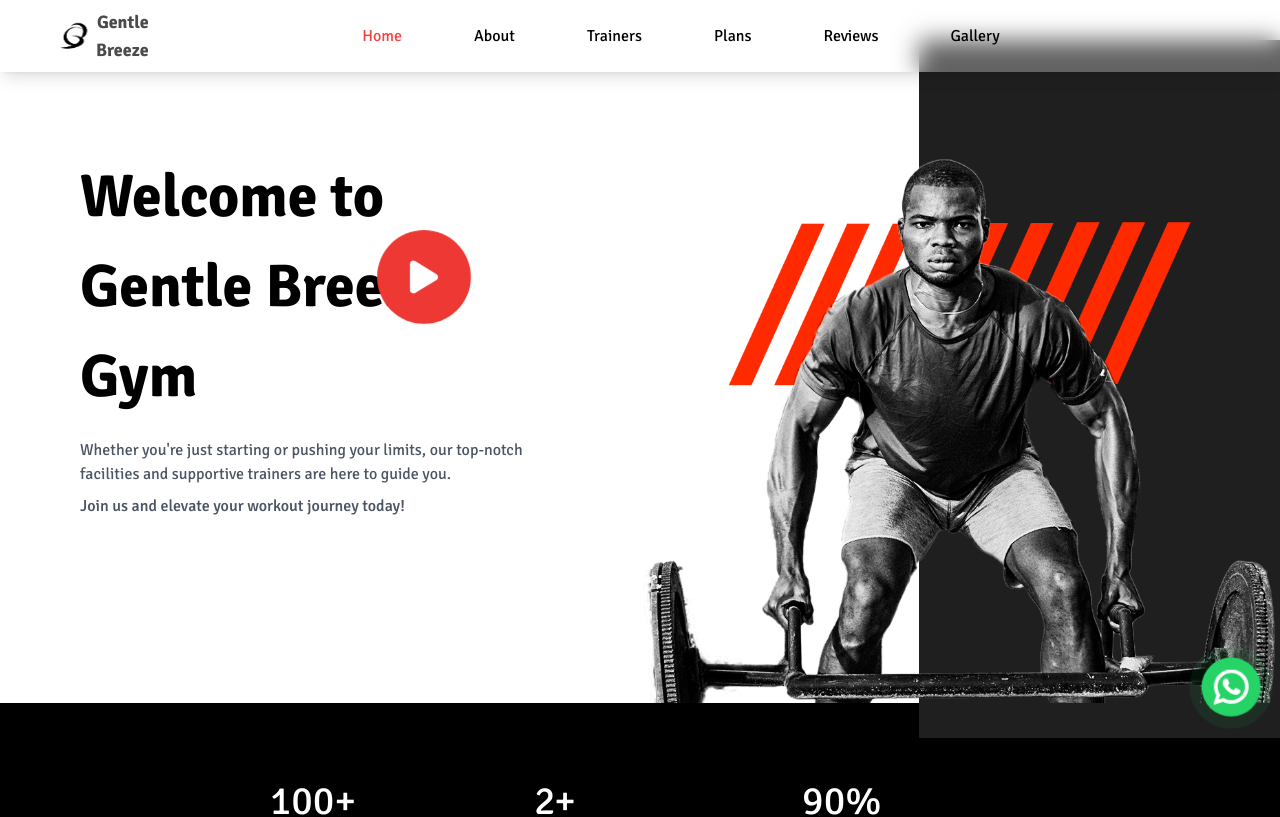
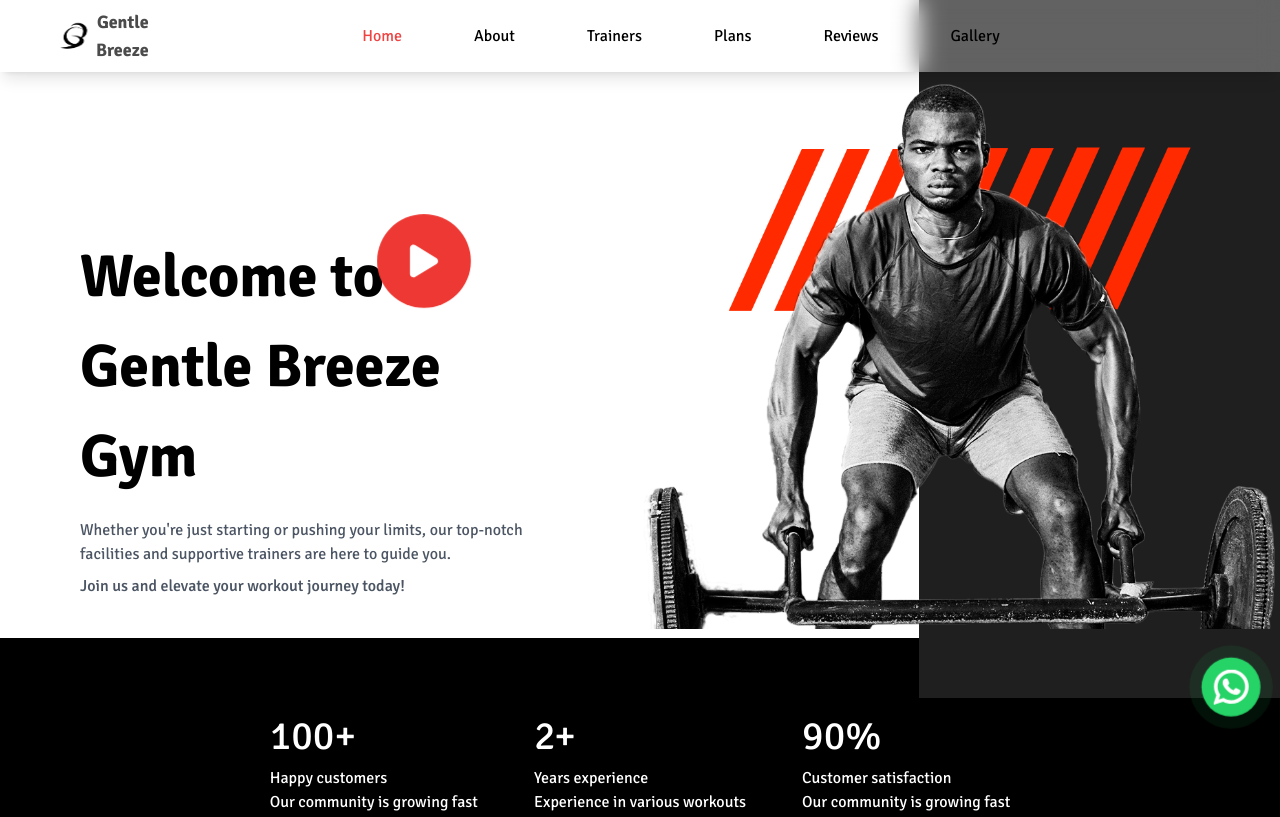
Before and after one commit to abupraise/GentleBreeze, a React (Vite) app: page / in a window 1280 px wide. Shown: the top 817 px of the page. Built offline with nearby package versions, Linux system fonts and the light colour scheme.

Commit message:
"Update Hero component styles and layout"

```diff
--- a/src/components/Hero.jsx
+++ b/src/components/Hero.jsx
@@ -59,7 +59,7 @@ const Hero = () => {
           variants={itemVariants}
         >
           <motion.div
-            className="text-[40px] md:text-[60px] pt-32 md:pt-28"
+            className="text-[40px] md:text-[60px] pt-32 md:pt-48"
             variants={itemVariants}
           >
             <h1 className="font-bold">Welcome to</h1>
@@ -72,7 +72,7 @@ const Hero = () => {
           >
             <motion.button
               onClick={openModal}
-              className="absolute top-[25%] left-[30%] transform -translate-x-1/2 -translate-y-1/2 text-white w-20 h-20 hidden md:flex items-center justify-center rounded-full z-10 md:w-16 md:h-16 lg:w-20 lg:h-20"
+              className="text-white w-16 h-16 flex items-center justify-center rounded-full z-5"
               style={{ backgroundColor: "#ED3833" }}
               whileHover={{ scale: 1.1 }}
               animate={{
@@ -100,7 +100,7 @@ const Hero = () => {
         </motion.div>
 
         <motion.div
-          className="relative flex justify-center items-center md:mt-10"
+          className="relative flex justify-center items-center"
           variants={itemVariants}
         >
           <motion.div
@@ -115,7 +115,7 @@ const Hero = () => {
             animate={{ scale: 1, opacity: 1 }}
             transition={{ duration: 0.8 }}
           >
-            <img src={Man} alt="image" className="md:mt-[2.75rem]"/>
+            <img src={Man} alt="image" />
           </motion.div>
         </motion.div>
       </div>
```
